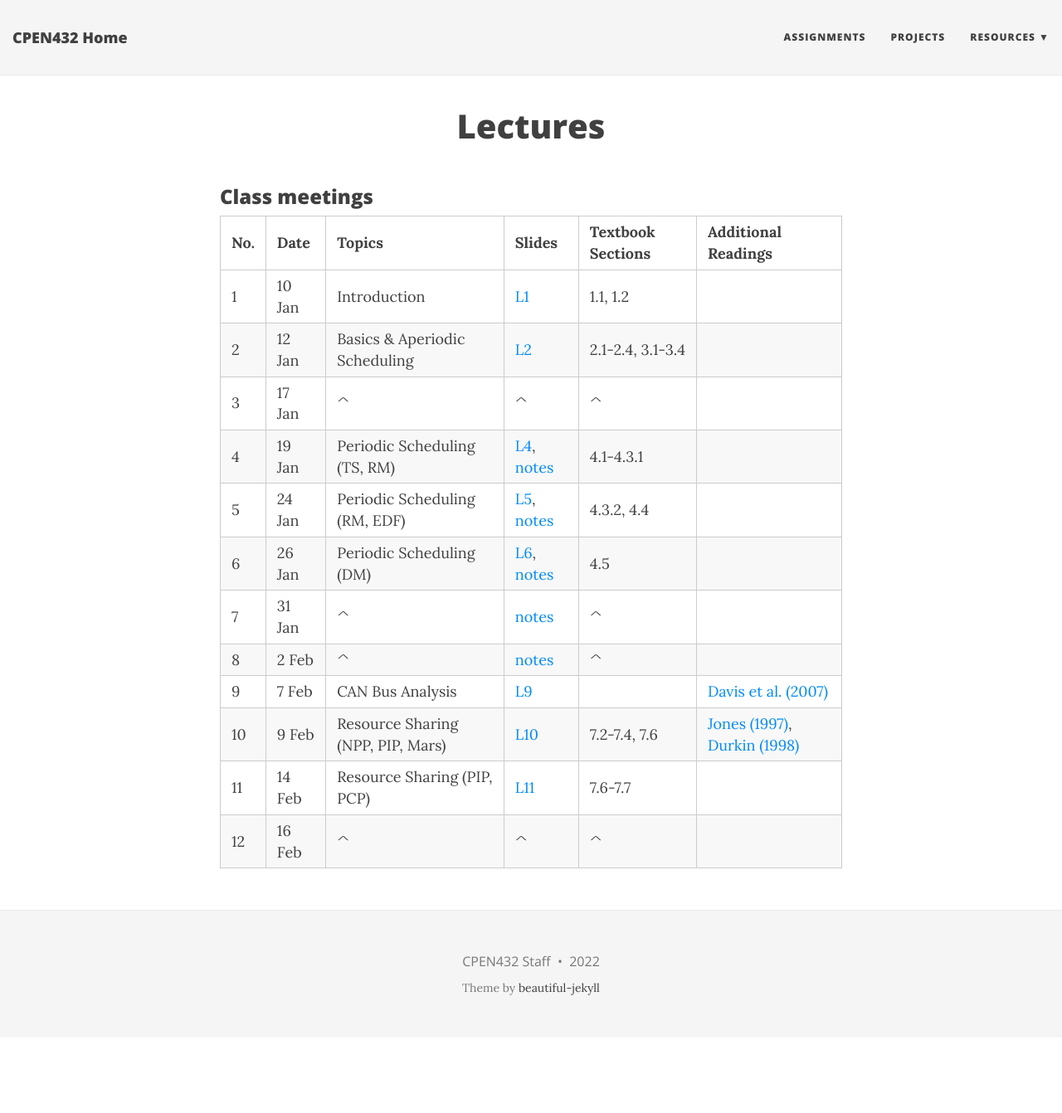
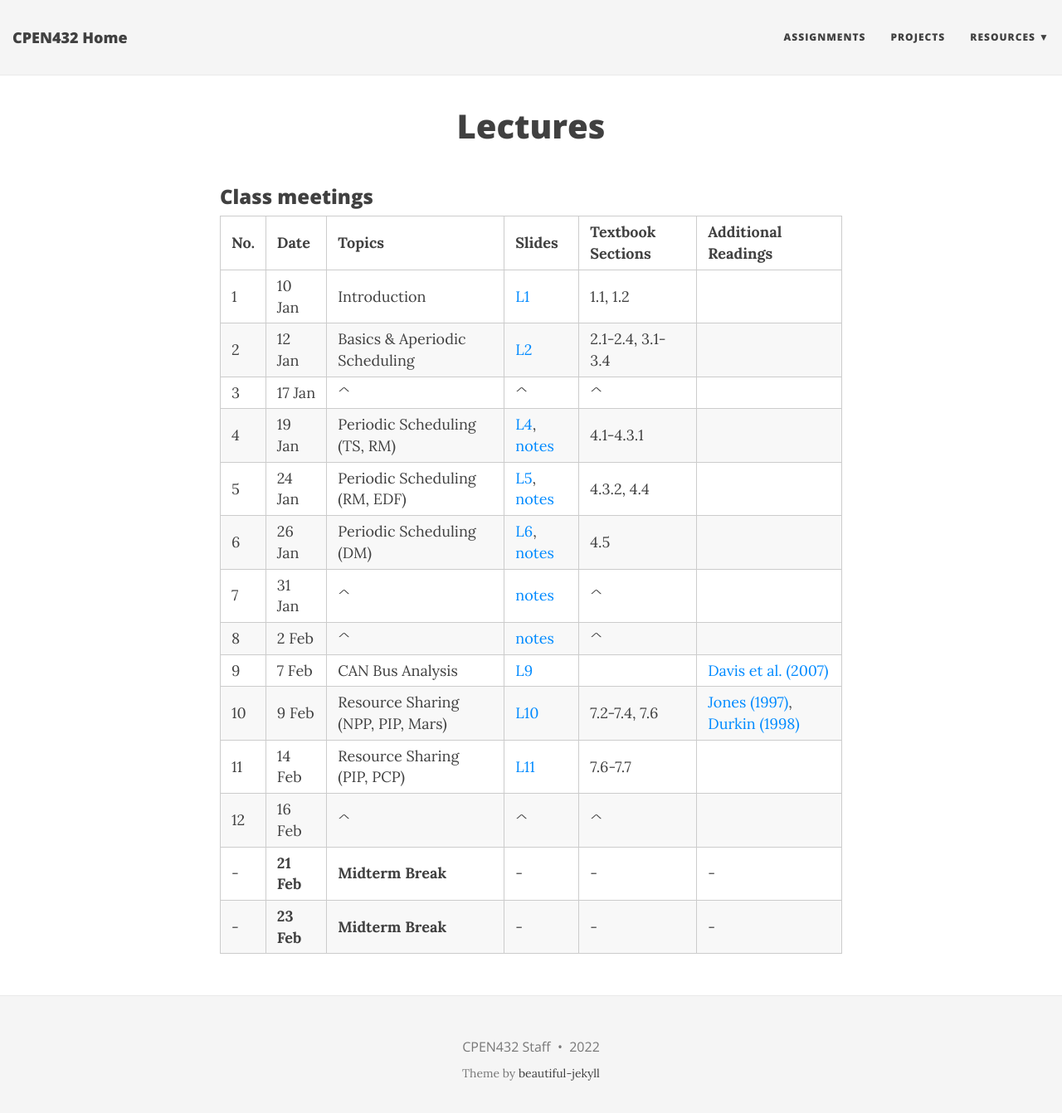
Before and after one commit to CPEN432/cpen432.github.io, a Jekyll site: the page built from lectures.md, in a window 1280 px wide and 1354 px high. Shown: the top 1342 px of the window at 83% size. Built offline with Jekyll 4.4.1, drawn with Linux system fonts in a browser that asks for light colours; nearby versions of some CDN libraries.

Commit message:
Update lectures.md

```diff
--- a/lectures.md
+++ b/lectures.md
@@ -18,6 +18,8 @@
 |  10  | 9 Feb | Resource Sharing (NPP, PIP, Mars) | [L10](http://cpen432.github.io/resources/gujarati-slides//10-resource-sharing.pdf) | 7.2-7.4, 7.6 | [Jones (1997)](http://cpen432.github.io/resources/P3-mars.pdf), [Durkin (1998)](http://cpen432.github.io/resources/P4-mars.pdf)|
 |  11  | 14 Feb | Resource Sharing (PIP, PCP) | [L11](http://cpen432.github.io/resources/gujarati-slides//11-resource-sharing.pdf) | 7.6-7.7 ||
 |  12  | 16 Feb | ^ | ^ | ^ ||
+|  -  | **21 Feb** | **Midterm Break** |-|-|-|
+|  -  | **23 Feb** | **Midterm Break** |-|-|-|
 
 <!-- | **No.** | **Date** | **Topics** | **Readings** | -->
 <!-- |:---:|:-------|:---:|:----:| -->
```
